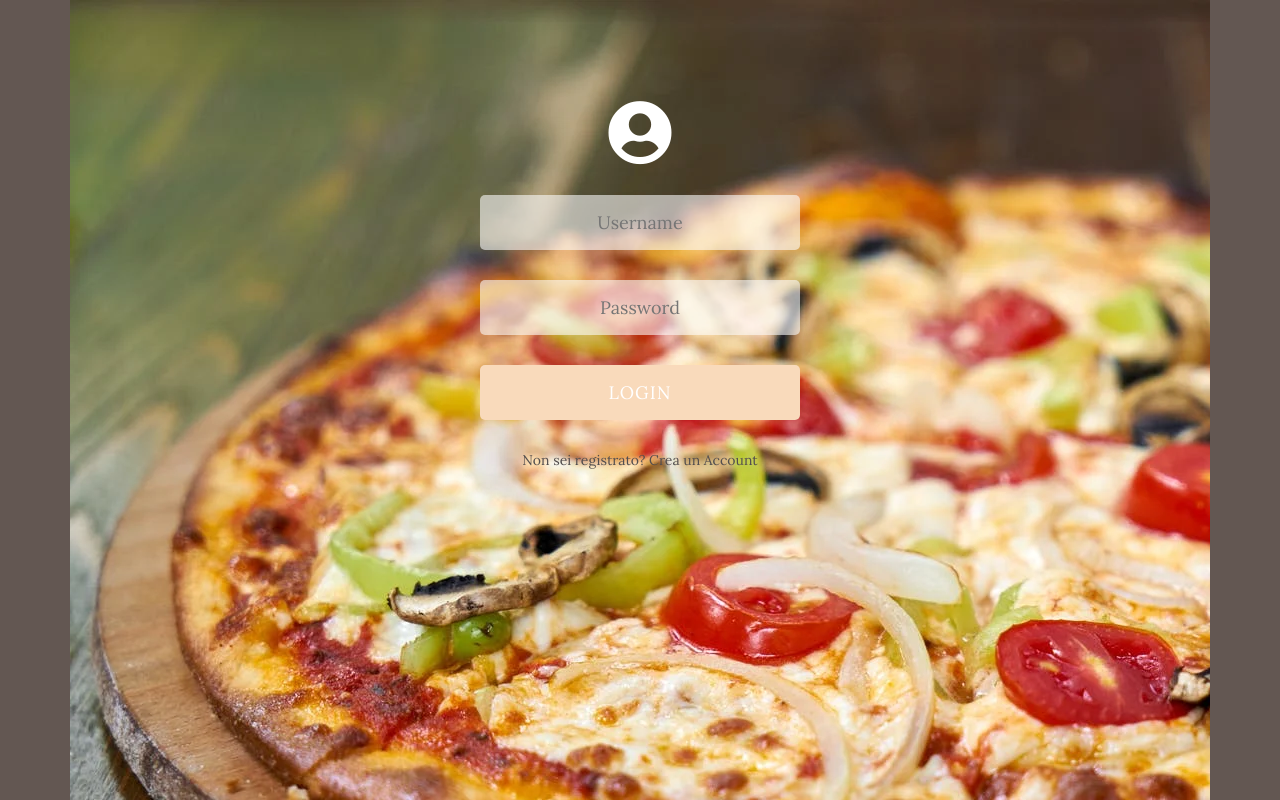
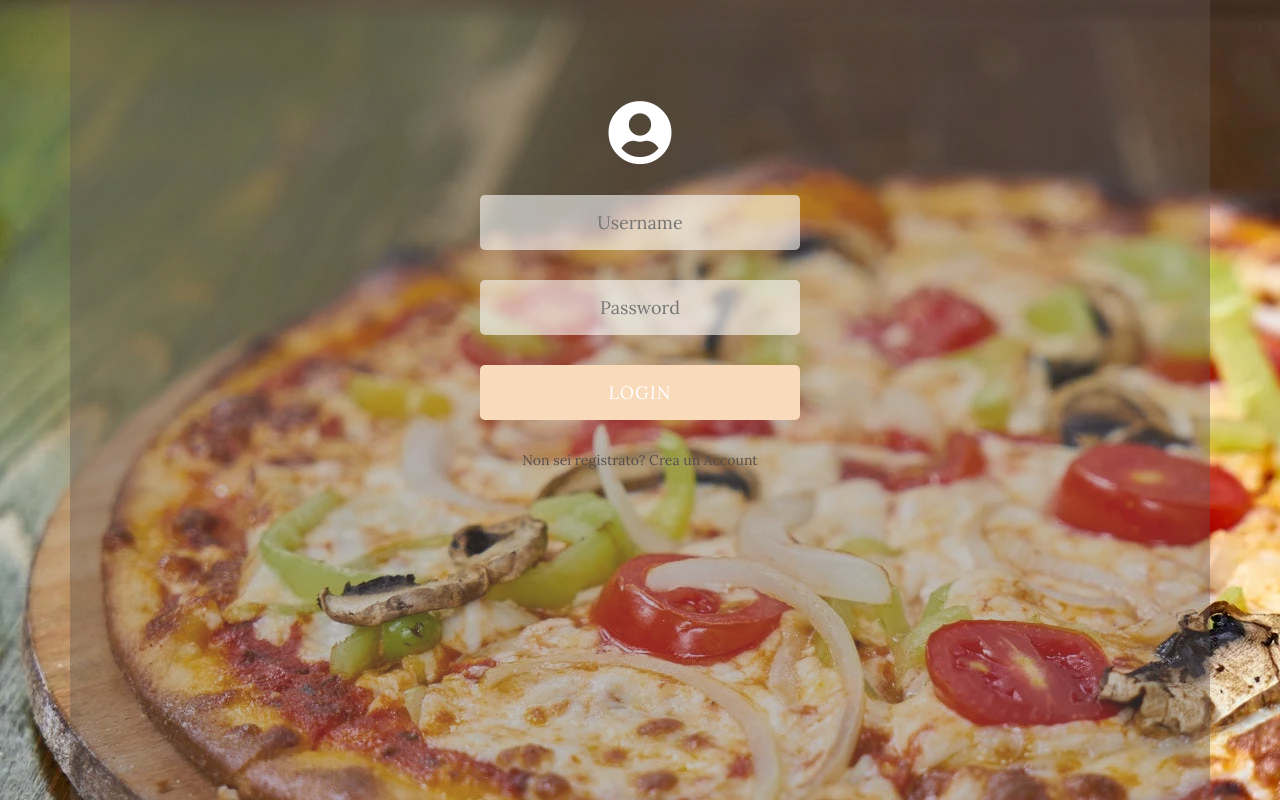
Before and after one commit to AlessiaCiarla/DIY-recipes, a PHP site: page / in a window 1280 px wide. Run offline with PHP 8.4, Linux system fonts and the light colour scheme; some libraries are stand-ins or nearby versions.

Commit message:
aggiunti link e cambiato sfondo index

```diff
--- a/css/index_style.css
+++ b/css/index_style.css
@@ -1,8 +1,8 @@
 /*@import url('https://fonts.googleapis.com/css2?family=Poppins:wght@100;200;300;400;500;600;700;800;900&display=swap');*/
 
 body{
-  background: #635752;
-
+  /*background: #635752;*/
+  background-image: url(../images/foto6.jpeg);
   font-family: 'Lora', serif;}
 h1,h2,h3,h4,h5{color:rgb(254, 254, 254); padding-bottom: 30px;}
 .big-text{font-size: 70px; font-weight: bold;}
@@ -23,8 +23,8 @@ h1,h2,h3,h4,h5{color:rgb(254, 254, 254); padding-bottom: 30px;}
   display: flex;
   justify-content: center;
   align-items: center;
-  background: #635752;
-  background-image: url(../images/foto6.jpeg); /*sfondo per il form*/
+  background: #63575265; /*da togliere se non piace*/
+  /*background-image: url(../images/foto6.jpeg); /*sfondo per il form*/
   font-family: 'Lora', serif;
 }
 .form{
--- a/html-php/navbar.php
+++ b/html-php/navbar.php
@@ -22,7 +22,7 @@
             <div class="navbar-nav" id="nav2">
                 <a class="nav-item nav-link" href="#"><strong>LA TUA RICETTA</strong></a>
                 <a class="nav-item nav-link" href="#"><strong>RICETTE FACILI E VELOCI</strong></a>
-                <a class="nav-item nav-link" href="#"><strong>RICETTE E FESTIVITÀ</strong></a>
+                <a class="nav-item nav-link" href="../html/ricette_festività.html"><strong>RICETTE E FESTIVITÀ</strong></a>
                 <a class="nav-item nav-link" href="#"><strong>IDEE FAI DA TE</strong></a>
             </div>
         </div>
--- a/html/ricette_festività.html
+++ b/html/ricette_festività.html
@@ -42,7 +42,7 @@
             <div class="collapse navbar-collapse navbar-toggle" id="navbarNavAltMarkup">
                 <div class="navbar-nav" id="nav1">
                     <a class="nav-item nav-link" href="#">Italiano</a>
-                    <a class="nav-item nav-link" href="about.html">Chi siamo</a>
+                    <a class="nav-item nav-link" href="../html-php/about.php">Chi siamo</a>
                     <a class="nav-item nav-link" href="../html-php/area_privata.php" target="_self">
                         <i class="fas fa-user-circle"></i> <!--omino account-->
                         </a>
```
